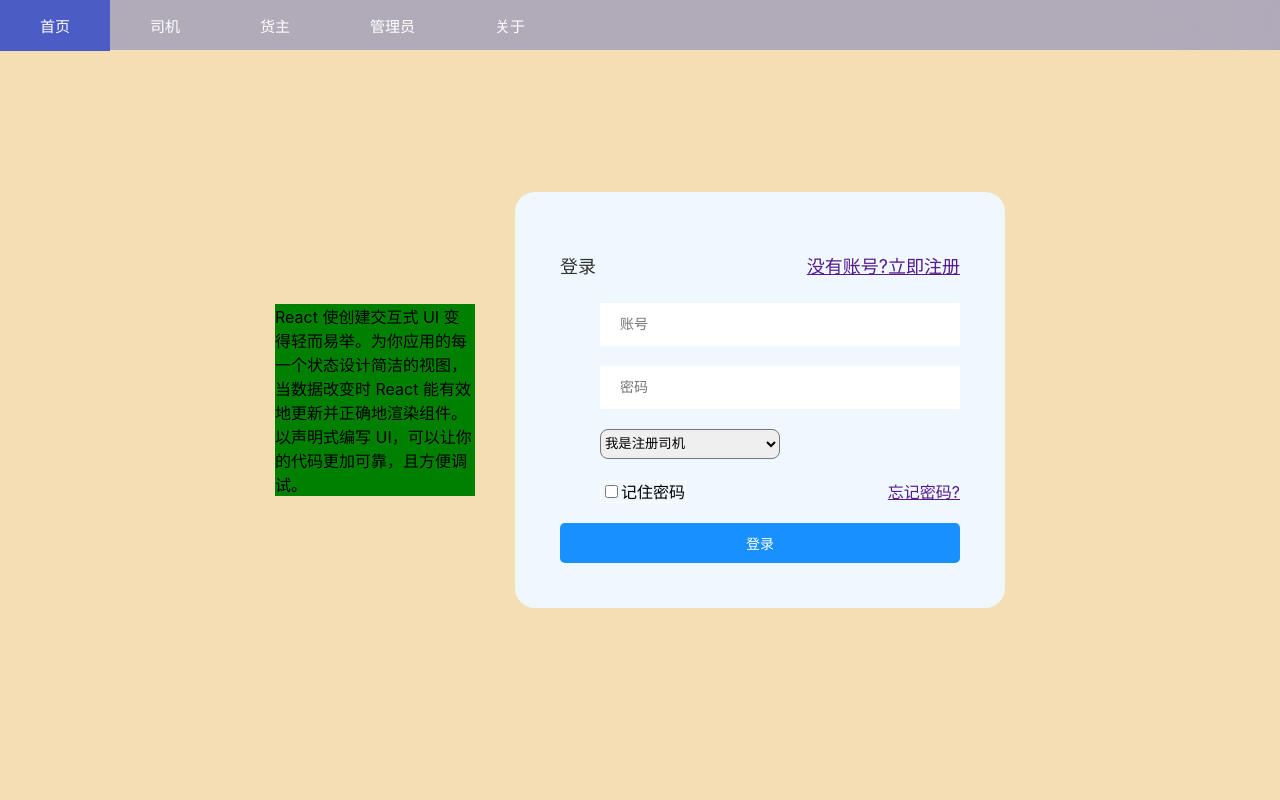
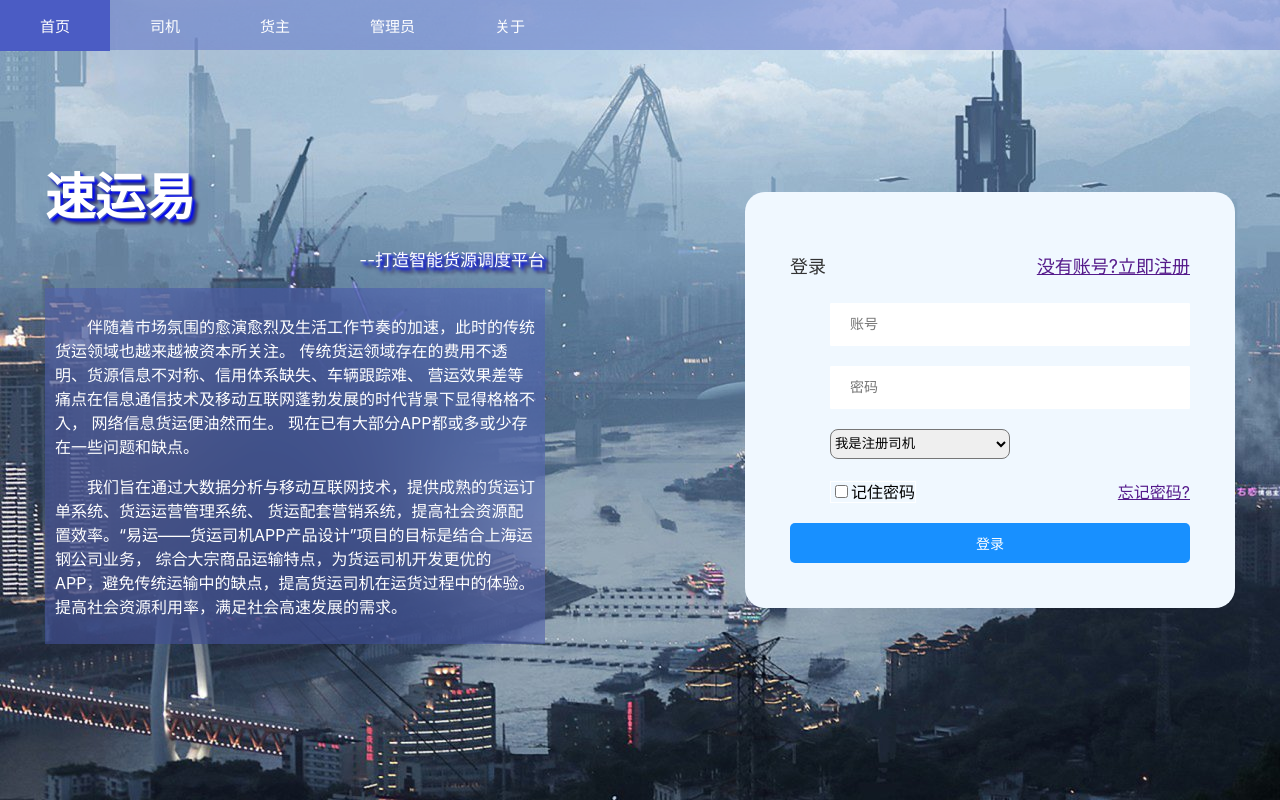
Before and after one commit to FunMelon/SpeedE_FE, a React (Create React App) app: page / in a window 1280 px wide. Built offline with nearby package versions, Linux system fonts and the light colour scheme.

Commit message:
Finish login page

```diff
--- a/src/App.tsx
+++ b/src/App.tsx
@@ -1,6 +1,6 @@
 import React from 'react';
-import './style/App.css';
-import './style/Login.css'
+import './componemts/style/App.css';
+import './componemts/style/Login.css'
 
 import {Route, Link, BrowserRouter, Routes} from "react-router-dom";
 import HomePage from './componemts/Home';
--- a/src/componemts/Home.tsx
+++ b/src/componemts/Home.tsx
@@ -1,6 +1,6 @@
-import React, { useState } from 'react'
+import React, {useState} from 'react'
 
-const HomePage = () =>{
+const HomePage = () => {
     return (
         <Wrapper></Wrapper>
     )
@@ -17,12 +17,32 @@ const Wrapper = () => {
 }
 
 // 简介
-const Intro = () =>{
+const Intro = () => {
     return (
         <div className={"textBlock"}>
-            React 使创建交互式 UI 变得轻而易举。为你应用的每一个状态设计简洁的视图，
-            当数据改变时 React 能有效地更新并正确地渲染组件。
-            以声明式编写 UI，可以让你的代码更加可靠，且方便调试。
+            <div>
+                <p id={"main_title"}>
+                    速运易
+                </p>
+                <p id={"sub_title"}>
+                    --打造智能货源调度平台
+                </p>
+            </div>
+
+            <div id={"introduce"}>
+                <p>
+                    &emsp;&emsp;伴随着市场氛围的愈演愈烈及生活工作节奏的加速，此时的传统货运领域也越来越被资本所关注。
+                    传统货运领域存在的费用不透明、货源信息不对称、信用体系缺失、车辆跟踪难、
+                    营运效果差等痛点在信息通信技术及移动互联网蓬勃发展的时代背景下显得格格不入， 网络信息货运便油然而生。
+                    现在已有大部分APP都或多或少存在一些问题和缺点。
+                </p>
+                <p>
+                    &emsp;&emsp;我们旨在通过大数据分析与移动互联网技术，提供成熟的货运订单系统、货运运营管理系统、
+                    货运配套营销系统，提高社会资源配置效率。“易运——货运司机APP产品设计”项目的目标是结合上海运钢公司业务，
+                    综合大宗商品运输特点，为货运司机开发更优的APP，避免传统运输中的缺点，提高货运司机在运货过程中的体验。
+                    提高社会资源利用率，满足社会高速发展的需求。
+                </p>
+            </div>
         </div>
     )
 }
@@ -45,7 +65,7 @@ const Login = () => {
                     <input className={"login_input"} type={"text"} placeholder={"账号"}></input>
                 </li>
                 <li>
-                    <input className={"login_input"} type={"password"}  placeholder={"密码"}/>
+                    <input className={"login_input"} type={"password"} placeholder={"密码"}/>
                 </li>
                 <li>
                     <select className={"check_box"}>
--- a/src/style/App.css
+++ b/src/componemts/style/App.css
@@ -7,7 +7,7 @@ body {
 
 /*主页面*/
 #wrapper {
-    background-color: wheat;
+    background-image: url("../image/background.jpg");
 
     height: 100vh;
     display: flex;
--- a/src/style/Login.css
+++ b/src/componemts/style/Login.css
@@ -1,14 +1,46 @@
 /*简介样式*/
 .textBlock {
-    background-color: green;
-    width: 200px;
+    width: 500px;
     margin-right: 40px;
+}
+
+/*主标题*/
+#main_title {
+    color: #ffffff;
+    text-align: left;
+    font-size: 50px;
+    font-weight: bold;
+    text-shadow: 1px 1px 0 #4b5cc4,
+    3px 3px 3px blue,
+    4px 4px 4px #2e4e7e,
+    6px 6px 3px #4a4266;
+    margin: 0;
+}
+
+#sub_title {
+    text-align: right;
+    color: white;
+    font-size: 17px;
+    text-shadow: 1px 1px 0 #4b5cc4,
+    3px 3px 3px blue,
+    4px 4px 4px #2e4e7e,
+    6px 6px 3px #4a4266;
+}
+
+/*介绍*/
+#introduce {
+    padding: 10px;
+    color: white;
+    background-color: rgba(75, 92, 196, 0.4);
+    backdrop-filter: blur(50px);
+    box-shadow: #4b5cc4;
 }
 
 /*表单样式*/
 .mainForm {
     background: aliceblue;
     width: 400px;
+    margin-left: 160px;
     padding: 45px;
     border-radius: 20px;
     flex-direction: column;
--- a/src/index.tsx
+++ b/src/index.tsx
@@ -1,6 +1,6 @@
 import React from 'react';
 import ReactDOM from 'react-dom/client';
-import './style/index.css';
+import './componemts/style/index.css';
 import App from './App';
 import reportWebVitals from './reportWebVitals';
 
```
Also changed, not shown: src/componemts/image/background.jpg (renamed from public/img/background.jpg), src/componemts/style/index.css (renamed from src/style/index.css).
